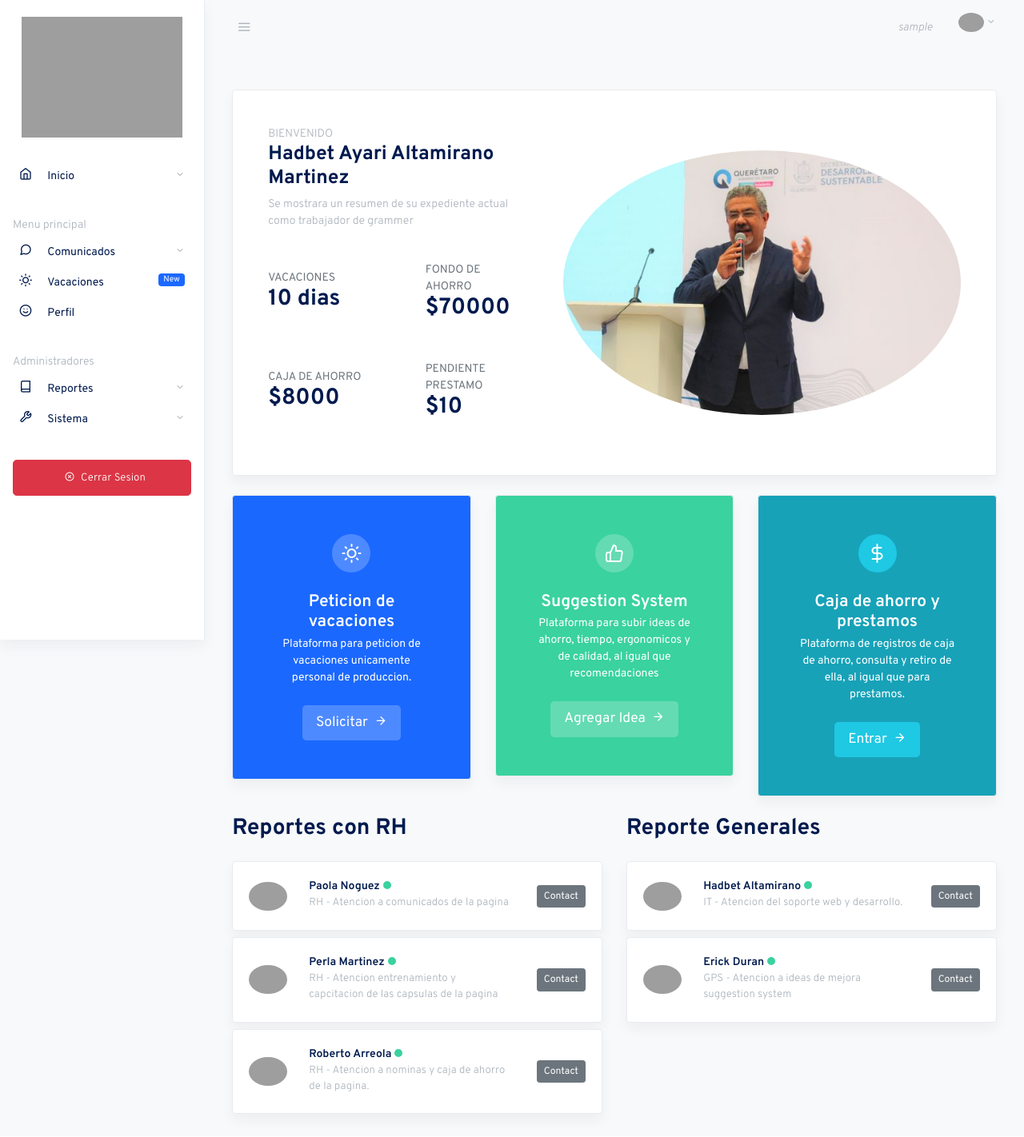
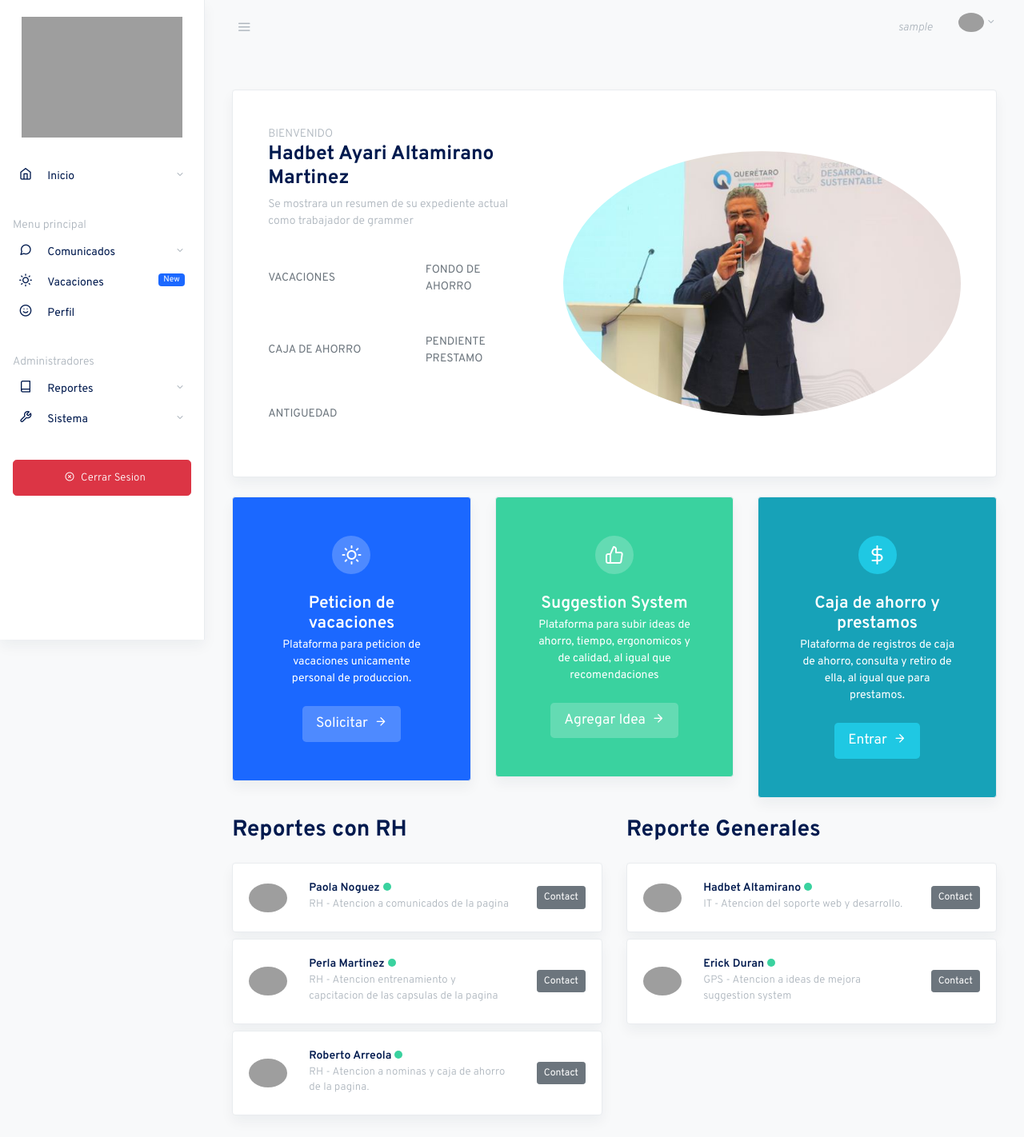
Before and after one commit to Hadbet/PeticionVacaciones, a PHP site: page /principal.php in a window 1280 px wide. Shown: the whole page at 80% size. Run offline with PHP 8.4, Linux system fonts and the light colour scheme; the visitor is signed in with stand-in values (Sample User, id 1); some libraries are stand-ins or nearby versions; some web fonts are replaced; grey boxes are pictures that could not be loaded.

Commit message:
Inicio del proyecto

```diff
--- a/principal.php
+++ b/principal.php
@@ -57,13 +57,13 @@ if ($_SESSION["nomina"] == "" && $_SESSION["nomina"] == null) {
                                         <div class="col-6">
                                             <div class="p-4">
                                                 <p class="text-uppercase mb-0">Vacaciones</p>
-                                                <span class="h2 mb-0" id="txtVacaciones">10 dias</span>
+                                                <span class="h2 mb-0" id="txtVacaciones"></span>
                                             </div>
                                         </div>
                                         <div class="col-6">
                                             <div class="p-4">
                                                 <p class="text-uppercase mb-0">Fondo de ahorro</p>
-                                                <span class="h2 mb-0" id="txtFondoAhorro">$70000</span>
+                                                <span class="h2 mb-0" id="txtFondoAhorro"></span>
                                             </div>
                                         </div>
                                     </div>
@@ -71,13 +71,21 @@ if ($_SESSION["nomina"] == "" && $_SESSION["nomina"] == null) {
                                         <div class="col-6">
                                             <div class="p-4">
                                                 <p class="text-uppercase mb-0">Caja de ahorro</p>
-                                                <span class="h2 mb-0" id="txtCajaAhorro">$8000</span>
+                                                <span class="h2 mb-0" id="txtCajaAhorro"></span>
                                             </div>
                                         </div>
                                         <div class="col-6">
                                             <div class="p-4">
                                                 <p class="text-uppercase mb-0">Pendiente Prestamo</p>
-                                                <span class="h2 mb-0" id="txtPendientePrestamo">$10</span>
+                                                <span class="h2 mb-0" id="txtPendientePrestamo"></span>
+                                            </div>
+                                        </div>
+                                    </div>
+                                    <div class="row align-items-center">
+                                        <div class="col-12">
+                                            <div class="p-4">
+                                                <p class="text-uppercase mb-0">Antiguedad</p>
+                                                <span class="h2 mb-0" id="txtAntiguedad"></span>
                                             </div>
                                         </div>
                                     </div>
@@ -321,7 +329,7 @@ if ($_SESSION["nomina"] == "" && $_SESSION["nomina"] == null) {
                 mes = 'diciembre';
             }
 
-            //document.getElementById('txt').innerHTML = dia + " de " + mes + " del " + ano;
+            document.getElementById('txtAntiguedad').innerHTML = dia + " de " + mes + " del " + ano;
         });
 
         $.getJSON('https://grammermx.com/RH/GrammovilApp/inicio/dao/DaoCajaAhorro.php?usuario=' + tag, function (data) {
```
